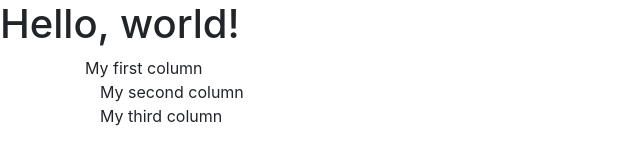
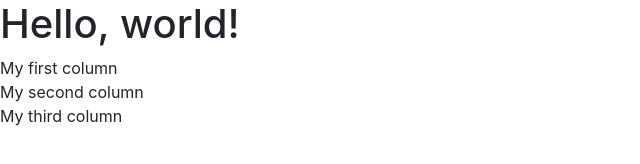
Before and after one commit to Prix0/bootstrap, a plain HTML site: page index.html in a window 1280 px wide. Shown: the whole page, without its empty margins (0-640 px from the left). Drawn offline with nearby package versions, Linux system fonts and the light colour scheme.

Commit message:
Update index.html

```diff
--- a/index.html
+++ b/index.html
@@ -13,11 +13,11 @@
   <body>
     <h1>Hello, world!</h1>
 
-<div class="container">
-<div class="row”>
-<div class="col-sm-4">My first column</div>
-<div class="col-sm-4">My second column</div>
-<div class="col-sm-4">My third column</div>
+<div class=".container">
+<div class=".row”>
+<div class=".col-sm-4">My first column</div>
+<div class=".col-sm-4">My second column</div>
+<div class=".col-sm-4">My third column</div>
 </div>
 </div>
 
```
